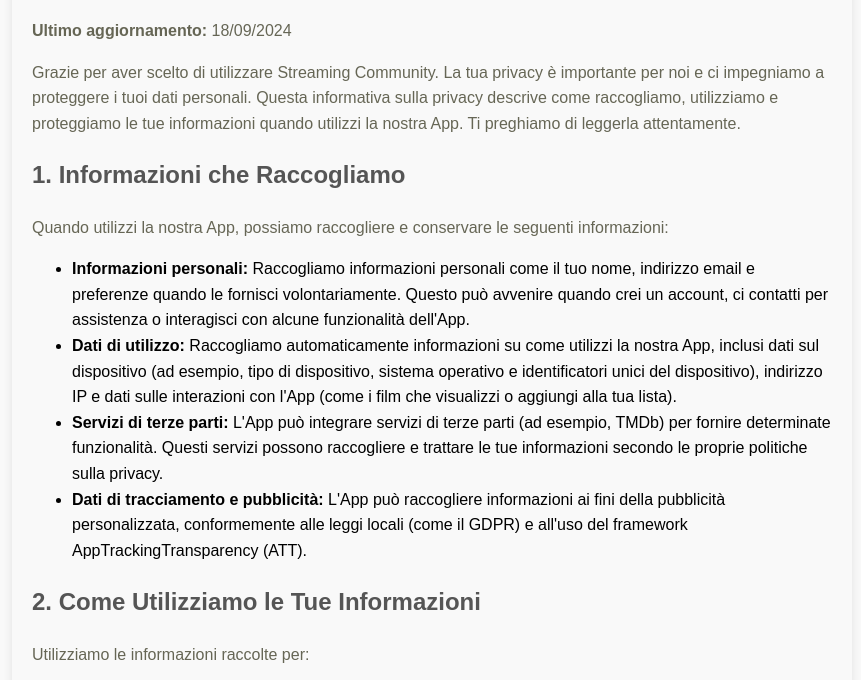
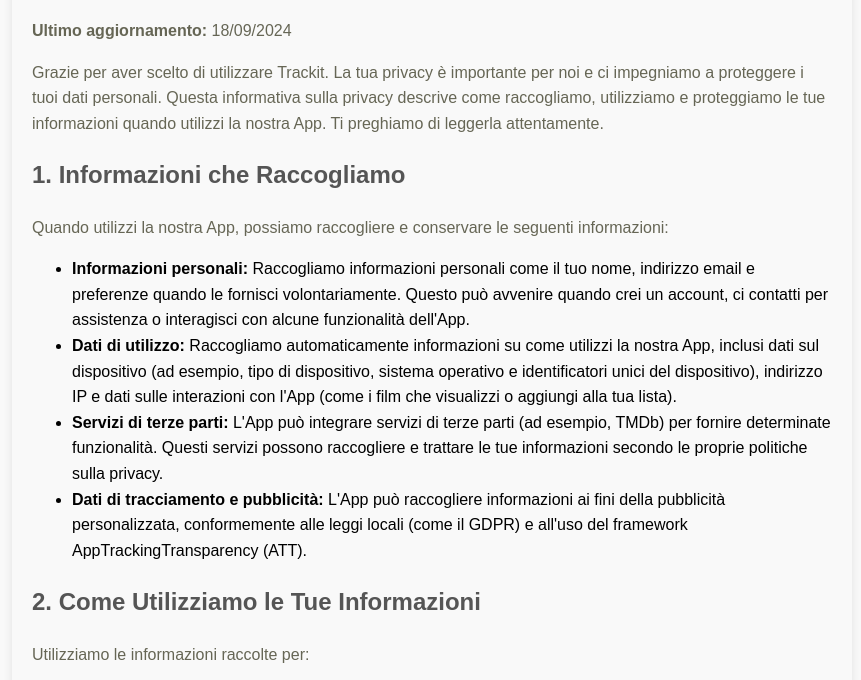
Before and after one commit to Andrew-thecreator/Discover, a plain HTML site: page privacy.html in a window 1280 px wide. Shown: the part 96-776 px from the top of the page, without its empty margins (208-1069 px from the left). Drawn offline with Linux system fonts and the light colour scheme.

Commit message:
Update privacy.html

```diff
--- a/privacy.html
+++ b/privacy.html
@@ -31,7 +31,7 @@
     <h1>Informativa sulla Privacy</h1>
     <p><strong>Ultimo aggiornamento:</strong> 18/09/2024</p>
 
-    <p>Grazie per aver scelto di utilizzare Streaming Community. La tua privacy è importante per noi e ci impegniamo a proteggere i tuoi dati personali. Questa informativa sulla privacy descrive come raccogliamo, utilizziamo e proteggiamo le tue informazioni quando utilizzi la nostra App. Ti preghiamo di leggerla attentamente.</p>
+    <p>Grazie per aver scelto di utilizzare Trackit. La tua privacy è importante per noi e ci impegniamo a proteggere i tuoi dati personali. Questa informativa sulla privacy descrive come raccogliamo, utilizziamo e proteggiamo le tue informazioni quando utilizzi la nostra App. Ti preghiamo di leggerla attentamente.</p>
 
     <h2>1. Informazioni che Raccogliamo</h2>
     <p>Quando utilizzi la nostra App, possiamo raccogliere e conservare le seguenti informazioni:</p>
```
